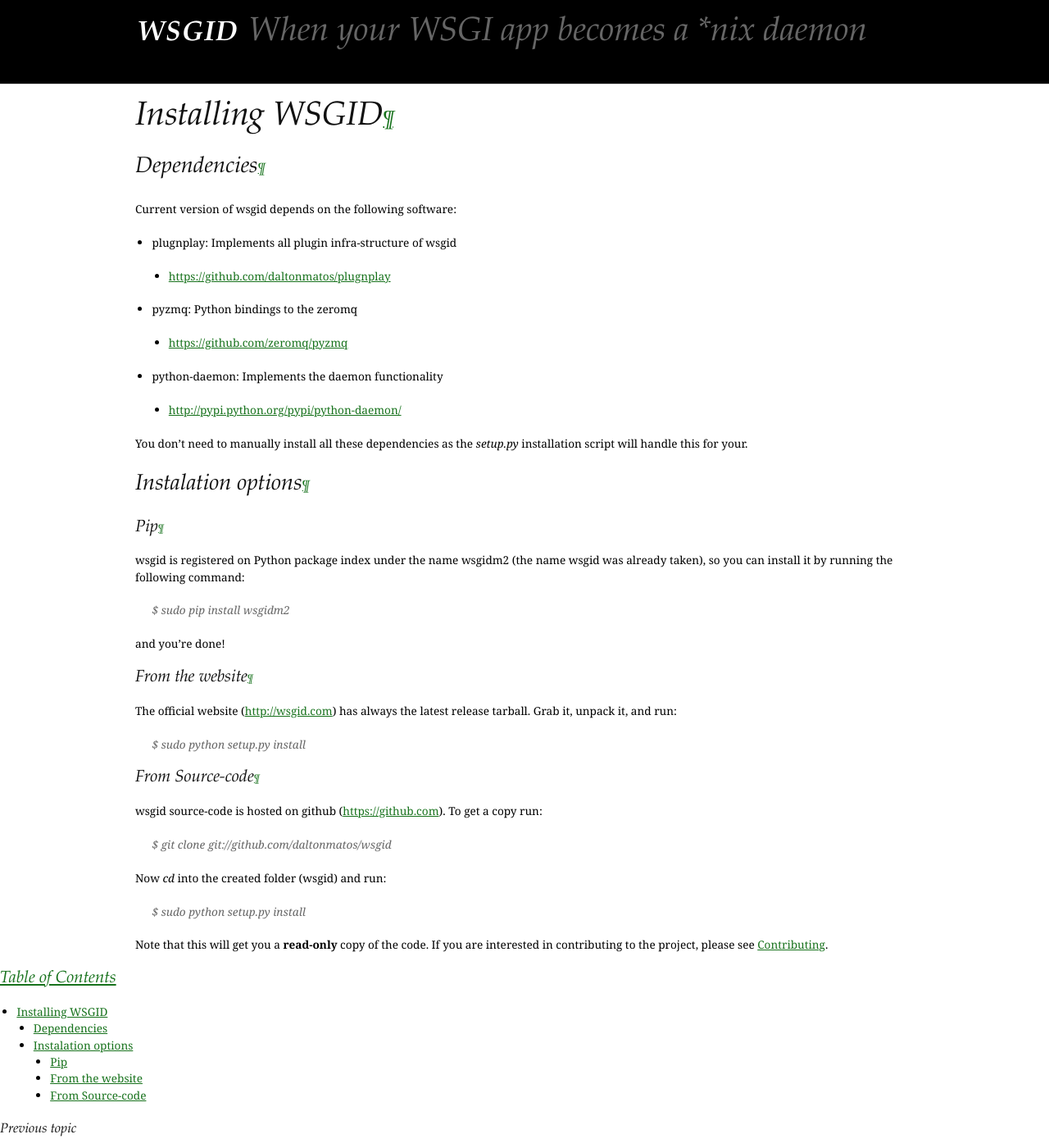
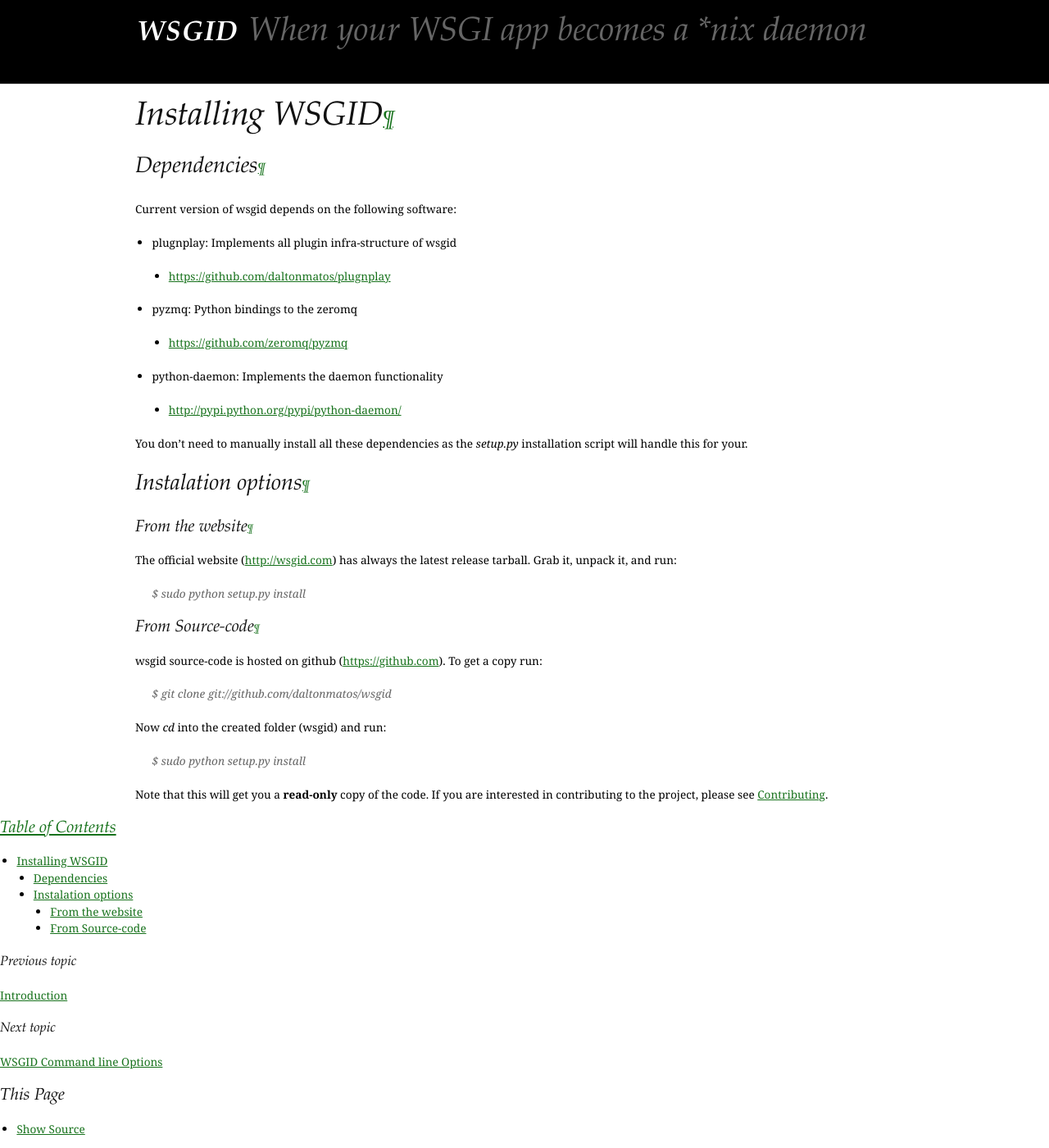
Before and after one commit to yoshrote/wsgid, a Sphinx documentation site: the page built from doc/sphinx/source/installing.rst, in a window 1280 px wide and 1400 px high. Shown: the whole window at 82% size. Built offline with Sphinx 7.4.7, drawn with Linux system fonts in a browser that asks for light colours.

Commit message:
Removed pypi package.
It's just too difficult to maintain the project name in setup.py as
'wsgid' and have, at the same time, wsgidm2 at pypi.

```diff
--- a/doc/sphinx/source/installing.rst
+++ b/doc/sphinx/source/installing.rst
@@ -25,16 +25,6 @@
 Instalation options
 :::::::::::::::::::
 
-Pip
-***
-
-wsgid is registered on Python package index under the name wsgidm2 (the name wsgid was already taken), so you can install it by running the following command:
-
-    $ sudo pip install wsgidm2
-
-and you're done!
-
-
 From the website
 ****************
 
```
